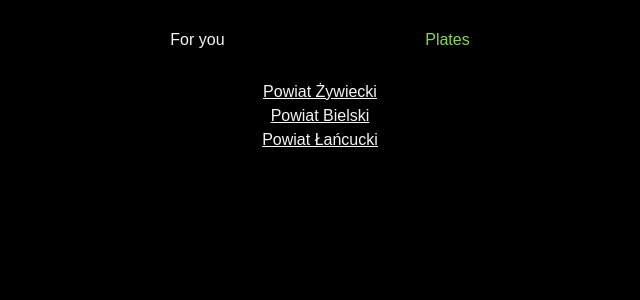
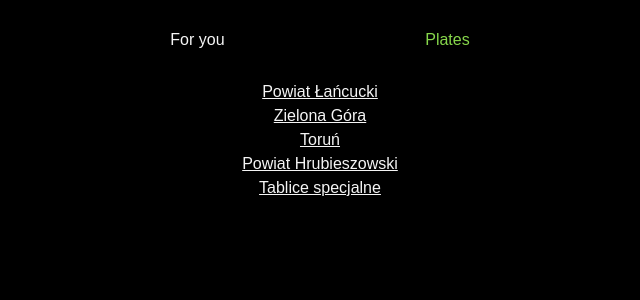
Before and after one commit to huanamigo/Blach-Meister-Plates-DB, a React (Vite) app in the folder client/: page /plates in a window 1280 px wide. Shown: the top 300 px of the page, without its empty margins (320-960 px from the left). Built offline with nearby package versions, Linux system fonts and the light colour scheme; a web font is replaced by a local one.

Commit message:
added autogenerating links

```diff
--- a/client/src/pages/Feed/Feed.jsx
+++ b/client/src/pages/Feed/Feed.jsx
@@ -3,8 +3,6 @@
 import { useState } from 'react';
 
 // temp cuz we dont have backend
-import avatar from '../../photos/av1.webp';
-import photo from '../../photos/1.webp';
 import data from '../../data.json';
 
 const Feed = () => {
--- a/client/src/pages/Plates/Plates.jsx
+++ b/client/src/pages/Plates/Plates.jsx
@@ -1,12 +1,31 @@
 import NavigationLink from '../../components/Navigation/NavigationLink/NavigationLink';
 import styles from './Plates.module.scss';
 
+//temp
+import data from '../../data.json';
+import { useEffect, useState } from 'react';
+
 const Plates = () => {
+  const [platesId, setPlatesId] = useState([]);
+
+  useEffect(() => {
+    let temp = [];
+    data.map((post) => {
+      if (!temp.includes(post.name)) {
+        temp.push({
+          name: post.name,
+          url: post.plate,
+        });
+      }
+    });
+    console.log(temp);
+    setPlatesId(temp);
+  }, []);
   return (
     <div className={styles.container}>
-      <NavigationLink name="Powiat Żywiecki" urlName="SZY" />
-      <NavigationLink name="Powiat Bielski" urlName="SBI" />
-      <NavigationLink name="Powiat Łańcucki" urlName="RLA" />
+      {platesId.map((plate) => (
+        <NavigationLink name={plate.name} urlName={plate.url} />
+      ))}
     </div>
   );
 };
```
